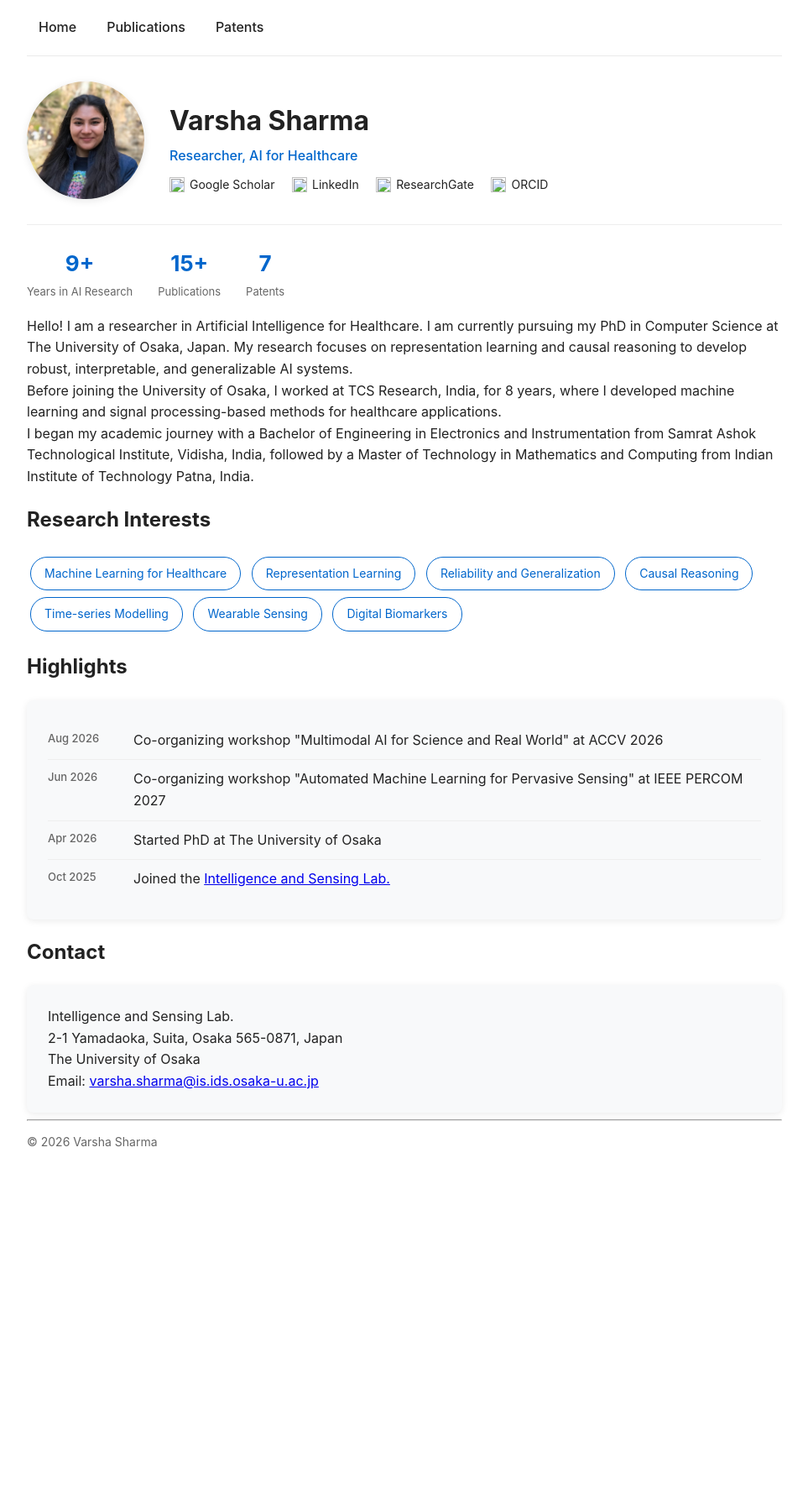
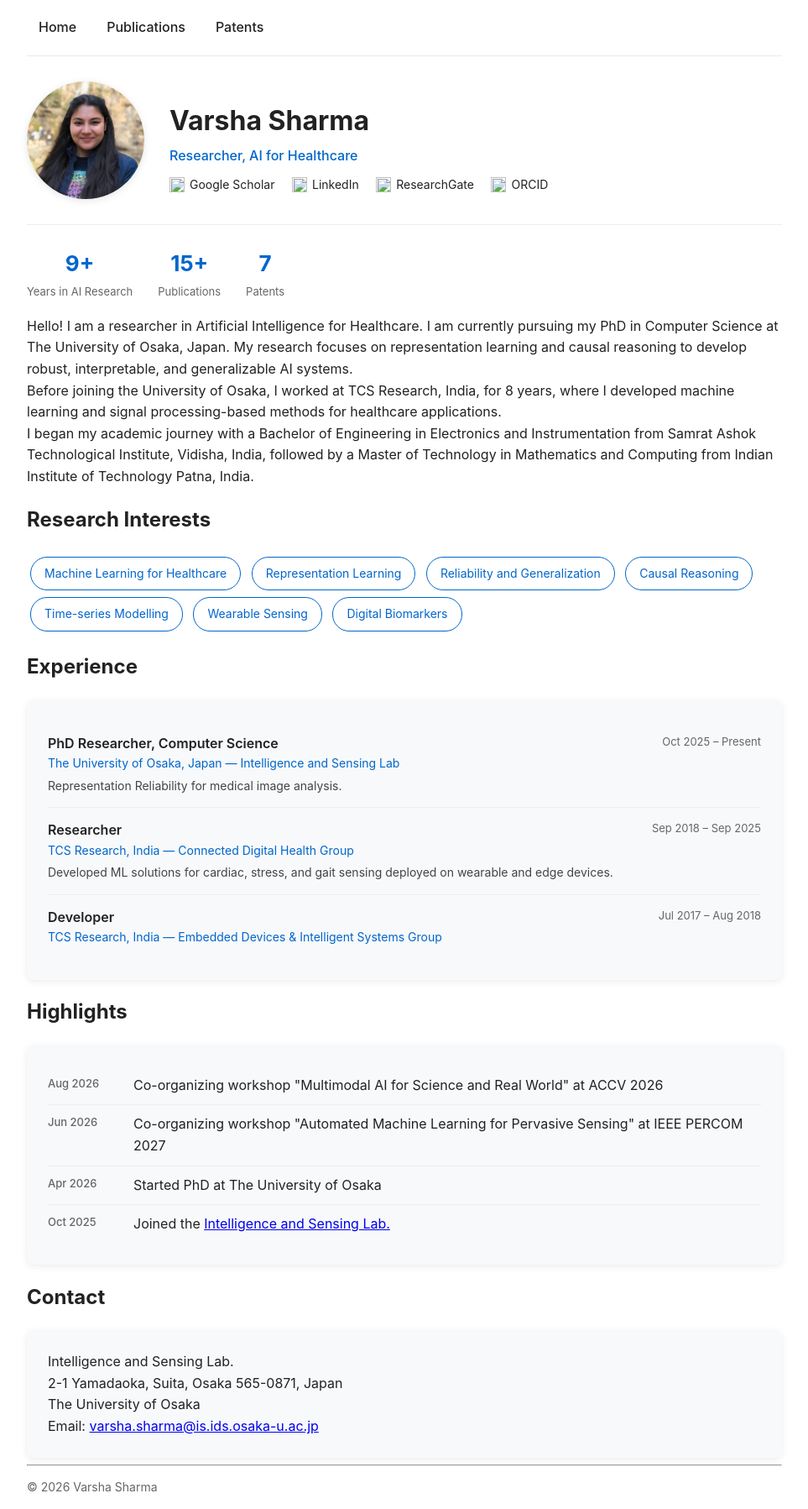
Before and after one commit to shavarsha/shavarsha.github.io, a Jekyll site: the page built from index.md, in a window 1280 px wide. Shown: the whole page at 84% size, without its empty margins (158-1121 px from the left). Built offline with Jekyll 4.4.1, drawn with Linux system fonts in a browser that asks for light colours; before the commit the page ends 1386 px from its top, so only the background shows below that.

Commit message:
Update index.md

```diff
--- a/index.md
+++ b/index.md
@@ -38,6 +38,29 @@ I began my academic journey with a Bachelor of Engineering in Electronics and In
   <span class="tag-pill">Digital Biomarkers</span>
 </div>
 
+
+<h2>Experience</h2>
+<div class="card">
+  <div class="exp-item">
+    <span class="exp-date">Oct 2025 – Present</span>
+    <div class="exp-role">PhD Researcher, Computer Science</div>
+    <div class="exp-org">The University of Osaka, Japan — Intelligence and Sensing Lab</div>
+    <div class="exp-desc">Representation Reliability for medical image analysis.</div>
+  </div>
+  <div class="exp-item">
+    <span class="exp-date">Sep 2018 – Sep 2025</span>
+    <div class="exp-role">Researcher</div>
+    <div class="exp-org">TCS Research, India — Connected Digital Health Group</div>
+    <div class="exp-desc">Developed ML solutions for cardiac, stress, and gait sensing deployed on wearable and edge devices.</div>
+  </div>
+  <div class="exp-item">
+    <span class="exp-date">Jul 2017 – Aug 2018</span>
+    <div class="exp-role">Developer</div>
+    <div class="exp-org">TCS Research, India — Embedded Devices & Intelligent Systems Group</div>
+  </div>
+</div>
+
+
 <h2>Highlights</h2>
 <div class="card">
   <div class="highlight-item">
```
